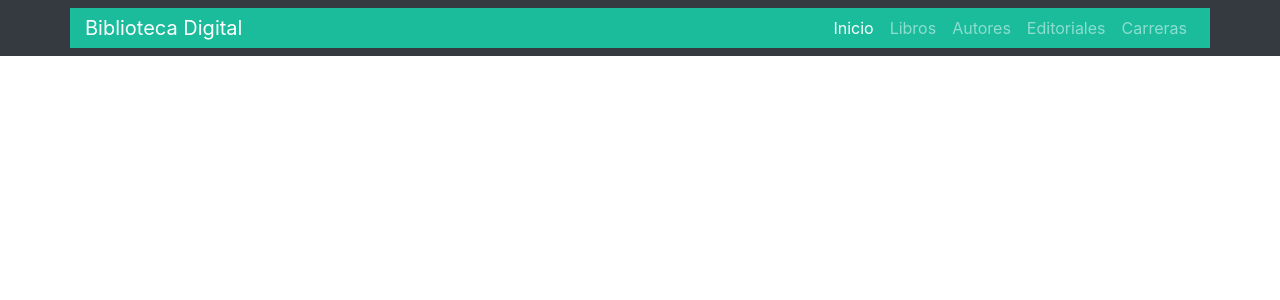
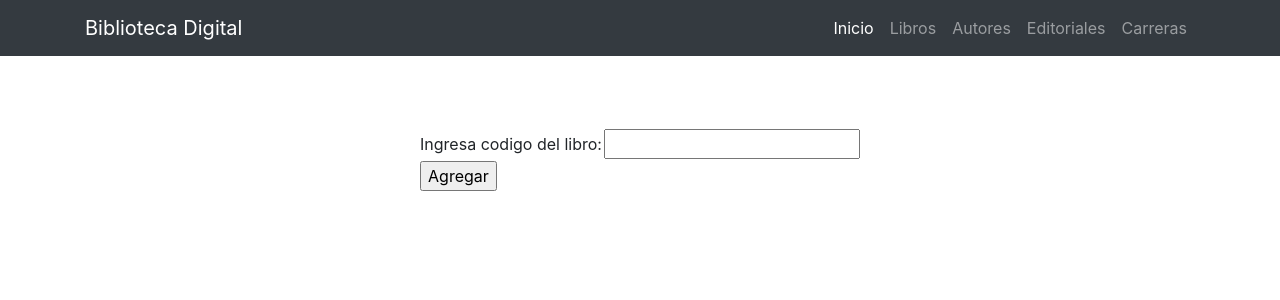
Before and after one commit to itscoDevelopersTeam/itscoLibros, a PHP site: page /itscoLibros/php/formularios/frmLibros.php in a window 1280 px wide. Shown: the top 300 px of the page. Run offline with PHP 8.4, Linux system fonts and the light colour scheme.

Commit message:
Modificacion de formularios

```diff
--- a/php/acciones/regEditorial.php
+++ b/php/acciones/regEditorial.php
@@ -48,7 +48,7 @@
 </nav>
 <hr>
 <br>
-<!-- Aquí irían los registros... ¡¡si tan solo tuviera uno!! -->
+
 </center>
 
                <script src="../../vendor/jquery/jquery.min.js"></script>
--- a/php/formularios/frmEditorial.php
+++ b/php/formularios/frmEditorial.php
@@ -28,6 +28,7 @@
 </p>
 <form method="GET" action="../form-handlers/add-editorial-handler.php">
 	<table>
+		<tr>
 			<td> Ingresa nombre: </td>
 			<td> <input type="text" name="txtNombreEditorial"></td>
 		</tr>
--- a/php/formularios/frmLibros.php
+++ b/php/formularios/frmLibros.php
@@ -14,7 +14,18 @@
 include("menu.php");
 ?>
 <br><br><br>
-
+<center>
+<form method="GET" action="../form-handlers/add-libro-handler.php">
+  <table>
+      <td> Ingresa codigo del libro: </td>
+      <td> <input type="text" name="txtCodigo"></td>
+    </tr>
+    <tr>
+      <td> <input type="Submit" value="Agregar"></td>
+    </tr>
+  </table>
+</form>
+</center>
 <script src="../../css/jquery/jquery.min.js"></script>
     <script src="../../css/bootstrap/js/bootstrap.bundle.min.js"></script>
 	</body>
--- a/php/formularios/menu.php
+++ b/php/formularios/menu.php
@@ -1,5 +1,5 @@
 <style type="text/css">
-.container{
+.navbar{
   background-color: #1ABC9C;
 }
 
```
